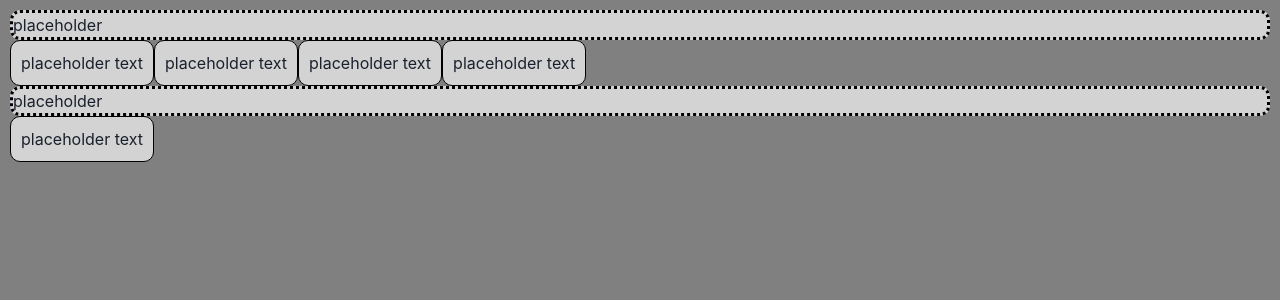
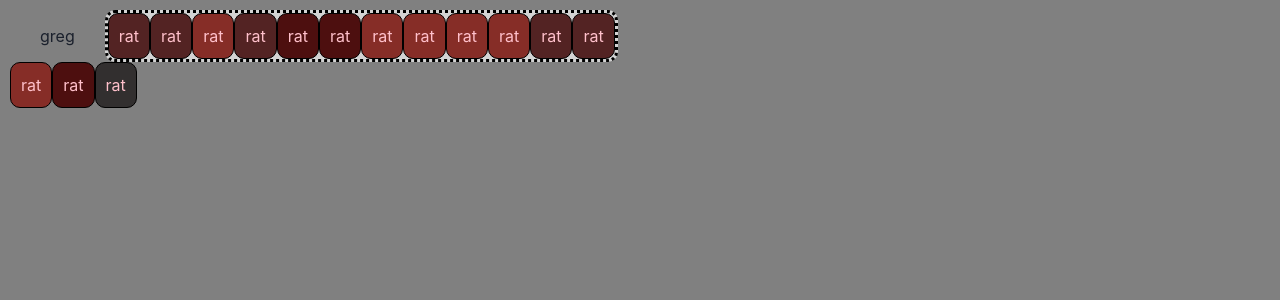
Before and after one commit to 0kbrooks/rat-game-v4, a React (Vite) app: page / in a window 1280 px wide. Shown: the top 300 px of the page. Built offline with nearby package versions, Linux system fonts and the light colour scheme.

Commit message:
the flexbox is so pretty that i arrived while coding it

```diff
--- a/src/App.css
+++ b/src/App.css
@@ -9,8 +9,6 @@ h3 { font-family: Consolas, monaco, monospace; font-size: 14px; font-style: norm
 p { font-family: Consolas, monaco, monospace; font-size: 14px; font-style: normal; font-variant: normal; font-weight: 400; line-height: 20px; }
 blockquote { font-family: Consolas, monaco, monospace; font-size: 21px; font-style: normal; font-variant: normal; font-weight: 400; line-height: 30px; }
 pre { font-family: Consolas, monaco, monospace; font-size: 13px; font-style: normal; font-variant: normal; font-weight: 400; line-height: 18.5714px; }
-.dropBox {
-}
 .mouseOver {
   text-decoration:underline;
 }
@@ -38,3 +36,6 @@ pre { font-family: Consolas, monaco, monospace; font-size: 13px; font-style: nor
     background-color:auto;
   }
 }
+.gruh {
+  background-color:#cfbebe;
+}
--- a/src/App.jsx
+++ b/src/App.jsx
@@ -2,11 +2,11 @@ import { position } from "@chakra-ui/react";
 import * as React from "react";
 import { useState } from "react";
 let mousePos = { x: 0, y: 0 };
-function DropBox() {
+function DropBox(props) {
   const [mouseOver, setMouseOver] = useState(false);
   var style = {
     display: "flex",
-    flexDirection: "column",
+    flexDirection: "row",
     flexWrap: "wrap",
     flexJustify: "flex-start",
     alignItems: "flex-start",
@@ -14,18 +14,42 @@ function DropBox() {
     border: "3px dotted black",
     borderRadius: "10px",
     backgroundColor: "lightgray",
+    minHeight: "1.5em",
   };
   return (
-    <>
+    <div
+      style={{
+        display: "inline",
+        position: "static",
+      }}
+    >
+      <div
+        style={{
+          display: "flex",
+          flexWrap: "wrap",
+          justifyContent: "flex-start",
+        }}
+      >
+        <span
+          style={{
+            marginLeft: "30px",
+            marginRight: "30px",
+            alignSelf: "center",
+            justifySelf: "flex-start",
+          }}
+        >
+          greg
+        </span>
         <div
           className={mouseOver ? "dropBox mouseOver" : "dropBox"}
           onMouseEnter={() => setMouseOver(true)}
           onMouseLeave={() => setMouseOver(false)}
           style={style}
         >
-        placeholder
+          {props.children}
         </div>
-    </>
+      </div>
+    </div>
   );
 }
 function DropItem() {
@@ -39,13 +63,48 @@ function DropItem() {
     padding: "10px",
     backgroundColor: "lightgray",
     borderRadius: "10px",
+    color: "pink",
+    order: "2",
   });
+  const commonBackgroundColors = ["#862d27", "#4d0f0f", "#322f2f", "#532323"];
+  const rareBackgroundColors = ["#cfbebe"];
+  const possibleBackgroundColors = commonBackgroundColors.concat(
+    commonBackgroundColors,
+    commonBackgroundColors,
+    commonBackgroundColors,
+    commonBackgroundColors,
+    commonBackgroundColors,
+    commonBackgroundColors,
+    rareBackgroundColors,
+  );
+  function newBackgroundColor() {
+    let grough = {};
+    Object.assign(grough, style);
+    grough.backgroundColor =
+      possibleBackgroundColors[
+        Math.floor(Math.random() * possibleBackgroundColors.length)
+      ];
+    if (grough.backgroundColor == "#cfbebe") {
+      grough.color = "red";
+    }
+    setStyle(grough);
+  }
+  if (!possibleBackgroundColors.includes(style.backgroundColor)) {
+    newBackgroundColor();
+  } //*/
   function draggingPeriodic() {
     let newStyle = {};
     Object.assign(newStyle, style);
     newStyle.left = mousePos.x - 10 + "px";
     newStyle.top = mousePos.y - 10 + "px";
     setStyle(newStyle);
+    /*for (let i of document
+      .elementsFromPoint(mousePos.x, mousePos.y)) {
+      let newHeight = (i.dragging="true" ? i.clientHeight : 0)
+      if(i.classList.contains('dropBox')){
+        i.style.height = (i.style.height ? parseInt(i.style.height) : 0)+newHeight + "px"
+      }
+    }*/
   }
   function mouseDownHandler(event) {
     setDragging(true);
@@ -72,21 +131,28 @@ function DropItem() {
         .classList.contains("dropBox")
     ) {
       document.elementFromPoint(mousePos.x, mousePos.y).appendChild(oldElement);
-      oldElement.classList.remove('error-animation')
+      oldElement.classList.remove("error-animation");
+    } else if (
+      document
+        .elementFromPoint(mousePos.x, mousePos.y)
+        .parentNode.classList.contains("dropBox")
+    ) {document.elementFromPoint(mousePos.x, mousePos.y).parentNode.appendChild(oldElement);
+      oldElement.classList.remove("error-animation");
     } else {
       oldElementParent.appendChild(oldElement);
-      oldElement.classList.add('error-animation')
+      oldElement.classList.add("error-animation");
     }
     event.target.style.position = "static";
   }
   return (
     <div
       style={style}
-      onMouseDown={mouseDownHandler}
-      onMouseUp={mouseUpHandler}
-      className="penis"
+      onMouseDown={(event) => mouseDownHandler(event)}
+      onMouseUp={(event) => mouseUpHandler(event)}
+      className="dropItem"
+      dragging={toString(dragging)}
     >
-      placeholder text
+      rat
     </div>
   );
 }
@@ -99,13 +165,23 @@ async function afterLoad() {
 afterLoad();
 export default function App() {
   return (
-    <div id="parend">
-      <DropBox />
+    <div id="parend" className="dropBox">
+      <DropBox>
         <DropItem />
         <DropItem />
         <DropItem />
         <DropItem />
-      <DropBox />
+        <DropItem />
+        <DropItem />
+        <DropItem />
+        <DropItem />
+        <DropItem />
+        <DropItem />
+        <DropItem />
+        <DropItem />
+      </DropBox>
+      <DropItem />
+      <DropItem />
       <DropItem />
     </div>
   );
```
Lines whose indentation alone changed are shown as unchanged.
